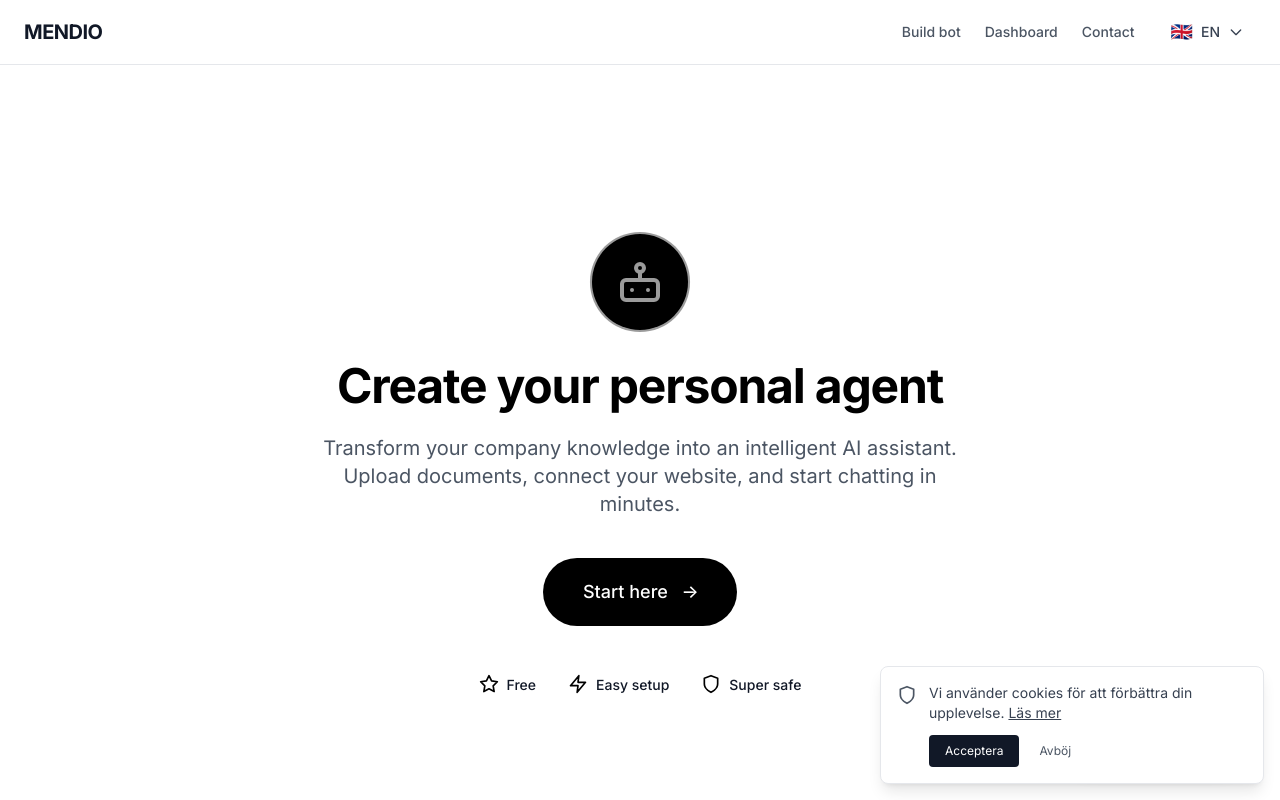
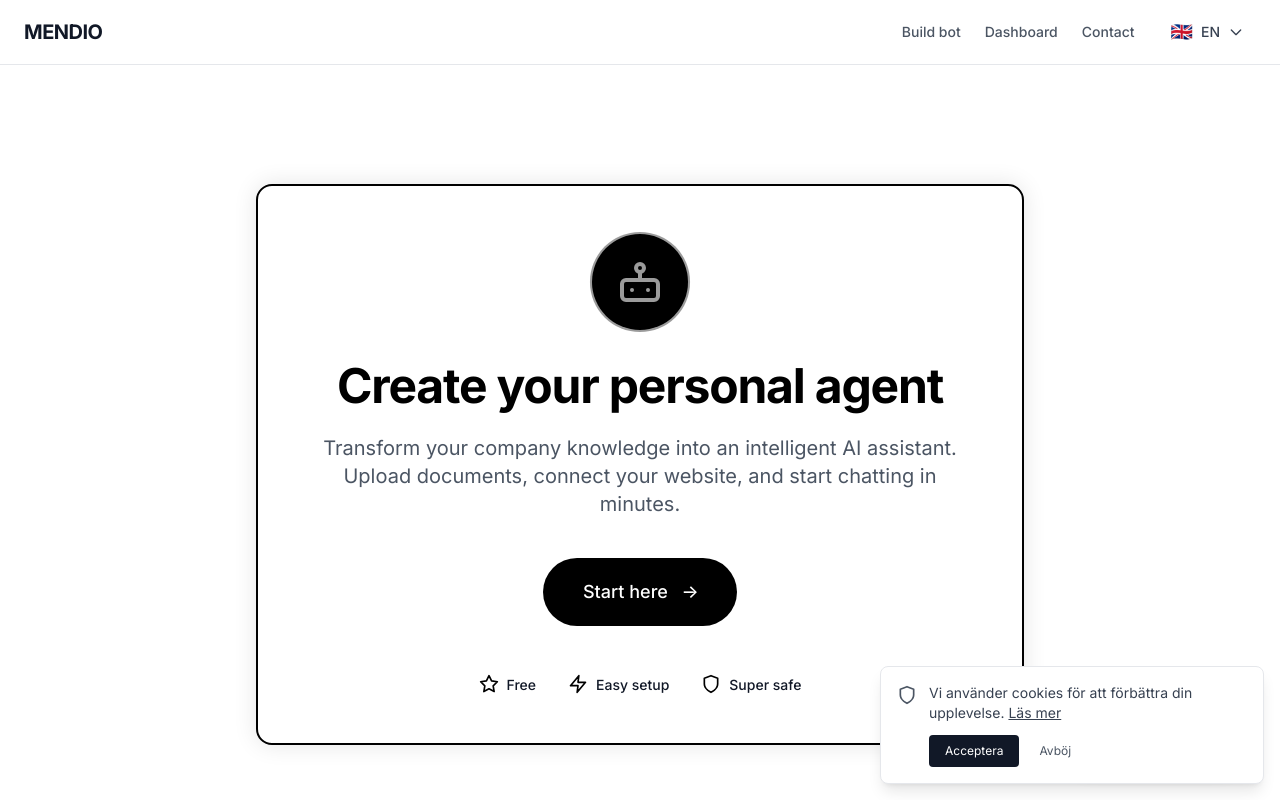
Before and after one commit to chgenberg/optero, a Next.js app: page /bot in a window 1280 px wide. Shown: the top 800 px of the page. Built offline with nearby package versions, Linux system fonts and the light colour scheme.

Commit message:
ui: wrap /bot hero content in box with black border and gently pulsating shadow

```diff
--- a/app/bot/page.tsx
+++ b/app/bot/page.tsx
@@ -330,7 +330,23 @@ export default function PersonalAgentLanding() {
           <motion.div
             initial={{ opacity: 0, y: 20 }}
             animate={{ opacity: 1, y: 0 }}
-            className="text-center max-w-3xl w-full"
+            className="max-w-3xl w-full"
+          >
+            {/* Box with pulsating shadow */}
+            <motion.div
+              className="relative bg-white border-2 border-black rounded-2xl p-12 text-center"
+              animate={{
+                boxShadow: [
+                  "0 0 20px rgba(0,0,0,0.1)",
+                  "0 0 40px rgba(0,0,0,0.15)",
+                  "0 0 20px rgba(0,0,0,0.1)"
+                ]
+              }}
+              transition={{
+                duration: 3,
+                repeat: Infinity,
+                ease: "easeInOut"
+              }}
             >
               {/* Icon */}
               <motion.div
@@ -392,6 +408,7 @@ export default function PersonalAgentLanding() {
                   </motion.div>
                 ))}
               </div>
+            </motion.div>
           </motion.div>
         </div>
       )}
```
Lines whose indentation alone changed are shown as unchanged.
